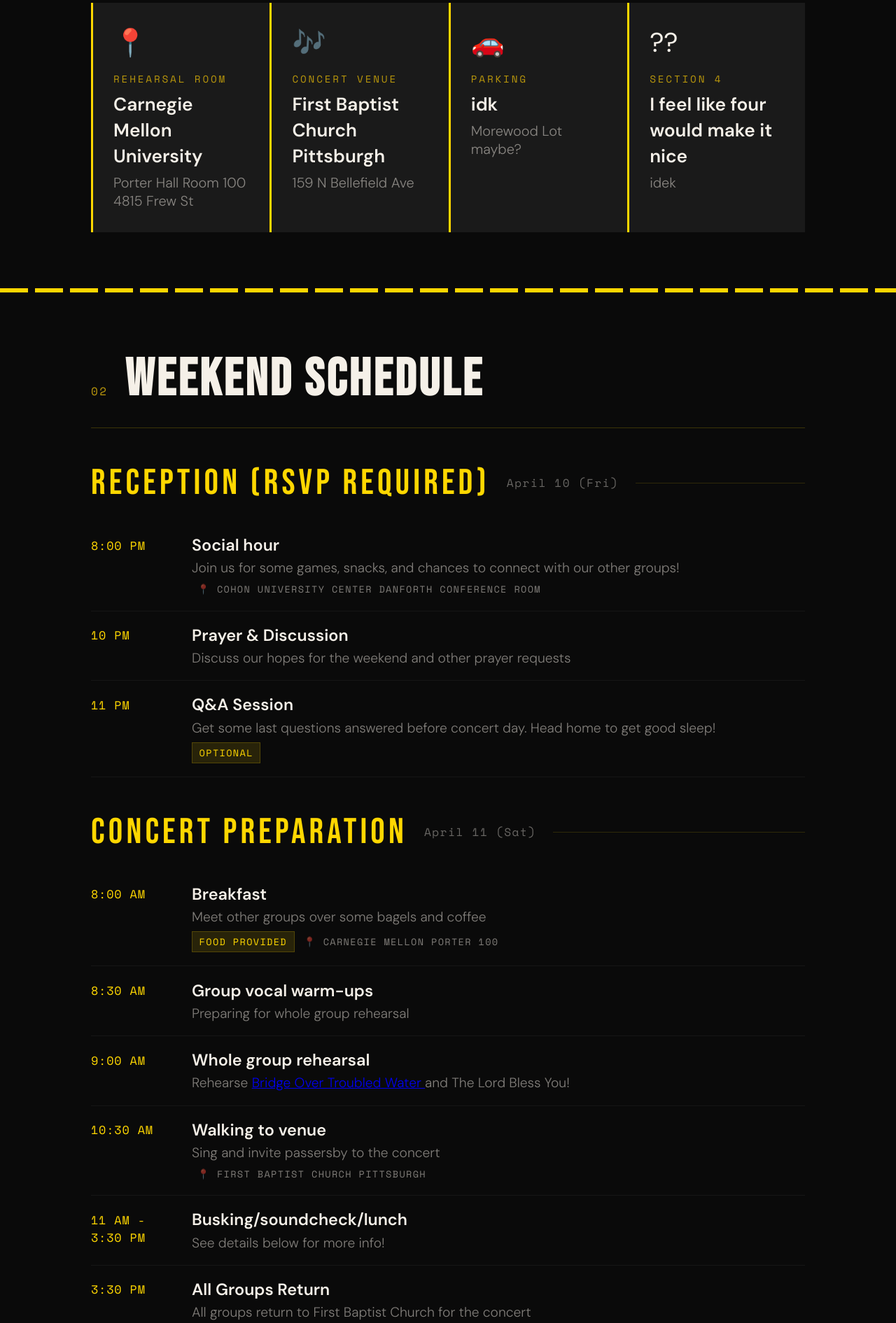
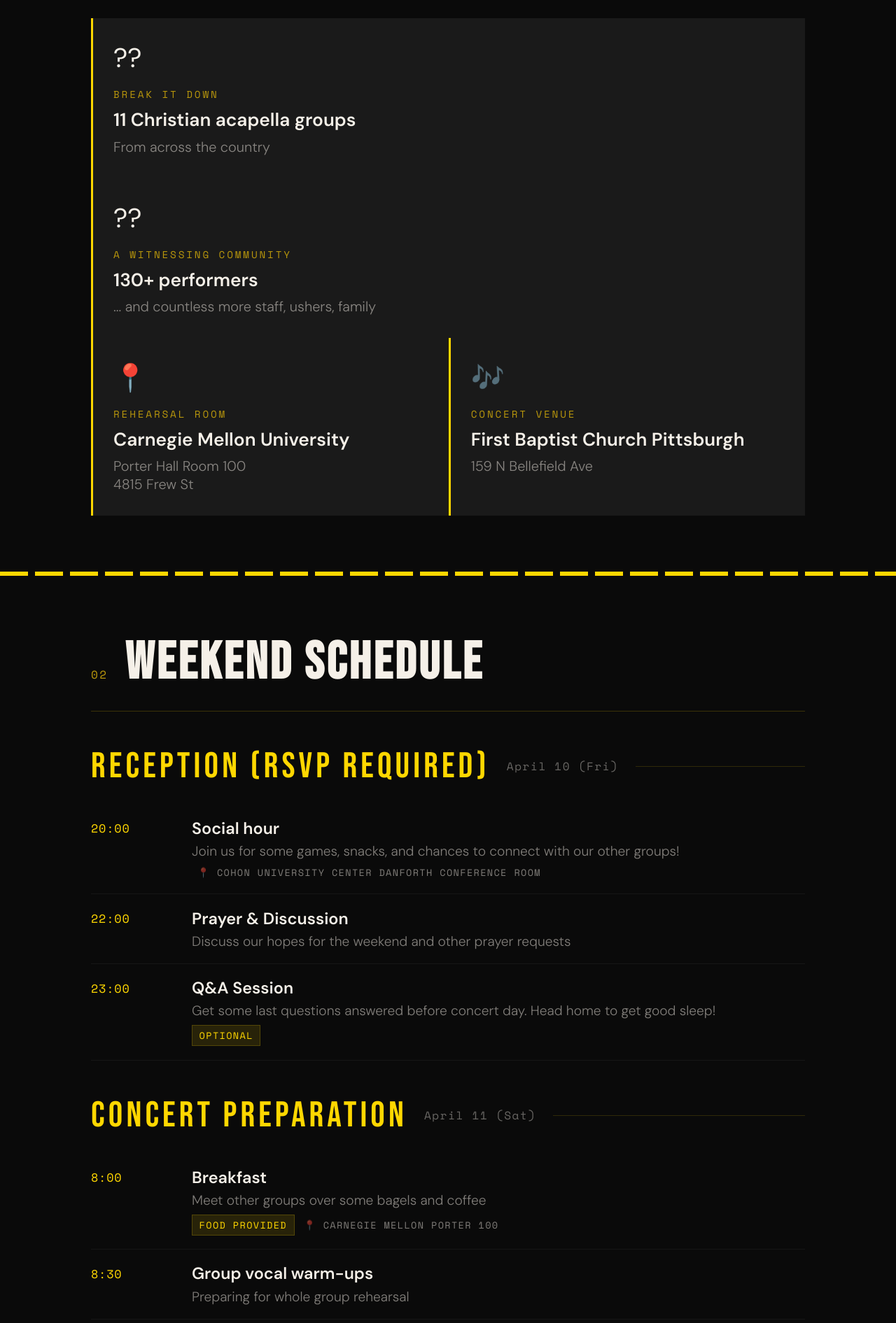
Before and after one commit to rachaelchung/bidsburgh, a plain HTML site: page index.html in a window 1280 px wide. Shown: the part 2798-4689 px from the top of the page at 70% size. Drawn offline with nearby package versions, Linux system fonts and the light colour scheme.

Commit message:
Revise event theme and update schedule format
Updated event details and schedule times to 24-hour format. Revised theme description for clarity.

```diff
--- a/index.html
+++ b/index.html
@@ -1315,7 +1315,7 @@ footer {
         <div style="font-family:'Space Mono',monospace; font-size:0.65rem; letter-spacing:0.2em; text-transform:uppercase; color:var(--yellow-dim); margin-bottom:1rem;">This Year's Theme</div>
         <h2 style="font-family:'Bebas Neue',sans-serif; font-size:clamp(2.5rem,5vw,4rem); letter-spacing:0.05em; color:var(--white); line-height:1; margin-bottom:1.5rem;">BRIDGE THE<br><span style="color:var(--yellow);">GAP</span></h2>
         <p style="font-size:0.95rem; color:rgba(245,240,232,0.55); font-weight:300; line-height:1.8; max-width:420px;">
-          This year's theme is all about what it means to truly be reconciled to God. Jesus bridges the gap for us so that we may live in eternal life with Him.
+          What does it mean to truly be reconciled to God? In His death and resurrection, Christ allows us to cross the divide of sin that separates us from God in His absence; he bridges the gap for us so that we may live in eternal life with Him.
         </p>
       </div>
 
@@ -1338,6 +1338,18 @@ footer {
       <span class="section-number">01</span>
       <h2 class="section-title">Event Info</h2>
     </div>
+    <div class="info-card">
+        <div class="info-card-icon">??</div>
+        <div class="info-card-label">Break it down</div>
+        <div class="info-card-value">11 Christian acapella groups</div>
+        <div class="info-card-sub">From across the country</div>
+      </div>
+    <div class="info-card">
+        <div class="info-card-icon">??</div>
+        <div class="info-card-label">A witnessing community</div>
+        <div class="info-card-value">130+ performers</div>
+        <div class="info-card-sub">... and countless more staff, ushers, family</div>
+      </div>
     <div class="info-grid reveal">
       <div class="info-card">
         <div class="info-card-icon">📍</div>
@@ -1351,18 +1363,7 @@ footer {
         <div class="info-card-value">First Baptist Church Pittsburgh</div>
         <div class="info-card-sub">159 N Bellefield Ave</div>
       </div>
-      <div class="info-card">
-        <div class="info-card-icon">🚗</div>
-        <div class="info-card-label">Parking</div>
-        <div class="info-card-value">idk</div>
-        <div class="info-card-sub">Morewood Lot maybe?</div>
-      </div>
-      <div class="info-card">
-        <div class="info-card-icon">??</div>
-        <div class="info-card-label">Section 4</div>
-        <div class="info-card-value">I feel like four would make it nice</div>
-        <div class="info-card-sub">idek</div>
-      </div>
+
     </div>
   </section>
 </div>
@@ -1386,7 +1387,7 @@ footer {
         <div class="schedule-line"></div>
       </div>
       <div class="schedule-item">
-        <span class="schedule-time">8:00 PM</span>
+        <span class="schedule-time">20:00</span>
         <div>
           <div class="schedule-event-title">Social hour</div>
           <div class="schedule-event-desc">Join us for some games, snacks, and chances to connect with our other groups!</div>
@@ -1394,14 +1395,14 @@ footer {
         </div>
       </div>
       <div class="schedule-item">
-        <span class="schedule-time">10 PM</span>
+        <span class="schedule-time">22:00</span>
         <div>
           <div class="schedule-event-title">Prayer & Discussion</div>
           <div class="schedule-event-desc">Discuss our hopes for the weekend and other prayer requests</div>
         </div>
       </div>
       <div class="schedule-item">
-        <span class="schedule-time">11 PM</span>
+        <span class="schedule-time">23:00</span>
         <div>
           <div class="schedule-event-title">Q&A Session</div>
           <div class="schedule-event-desc">Get some last questions answered before concert day. Head home to get good sleep!</div>
@@ -1418,7 +1419,7 @@ footer {
         <div class="schedule-line"></div>
       </div>
       <div class="schedule-item">
-        <span class="schedule-time">8:00 AM</span>
+        <span class="schedule-time">8:00</span>
         <div>
           <div class="schedule-event-title">Breakfast</div>
           <div class="schedule-event-desc">Meet other groups over some bagels and coffee</div>
@@ -1427,21 +1428,21 @@ footer {
         </div>
       </div>
       <div class="schedule-item">
-        <span class="schedule-time">8:30 AM</span>
+        <span class="schedule-time">8:30</span>
         <div>
           <div class="schedule-event-title">Group vocal warm-ups</div>
           <div class="schedule-event-desc">Preparing for whole group rehearsal</div>
         </div>
       </div>
       <div class="schedule-item">
-        <span class="schedule-time">9:00 AM</span>
+        <span class="schedule-time">9:00</span>
         <div>
           <div class="schedule-event-title">Whole group rehearsal</div>
           <div class="schedule-event-desc">Rehearse <a href="https://drive.google.com/drive/folders/1d4Qu5ErOCIi6wWOQt4A71Ty0SWTqiQju?usp=drive_link" target="_blank" rel="noopener noreferrer"> Bridge Over Troubled Water </a> and The Lord Bless You!</div>
         </div>
       </div>
       <div class="schedule-item">
-        <span class="schedule-time">10:30 AM</span>
+        <span class="schedule-time">10:30</span>
         <div>
           <div class="schedule-event-title">Walking to venue</div>
           <div class="schedule-event-desc">Sing and invite passersby to the concert</div>
@@ -1449,21 +1450,21 @@ footer {
         </div>
       </div>
       <div class="schedule-item">
-        <span class="schedule-time">11 AM - 3:30 PM</span>
+        <span class="schedule-time">11:00-15:30</span>
         <div>
           <div class="schedule-event-title">Busking/soundcheck/lunch</div>
           <div class="schedule-event-desc">See details below for more info!</div>
         </div>
       </div>
       <div class="schedule-item">
-        <span class="schedule-time">3:30 PM</span>
+        <span class="schedule-time">15:30</span>
         <div>
           <div class="schedule-event-title">All Groups Return</div>
           <div class="schedule-event-desc">All groups return to First Baptist Church for the concert</div>
         </div>
       </div>
       <div class="schedule-item">
-        <span class="schedule-time">4:30 PM</span>
+        <span class="schedule-time">16:30</span>
         <div>
           <div class="schedule-event-title"><strong>Concert Start!</strong></div>
           <div class="schedule-event-desc">Official start time of the concert</div>
@@ -1479,7 +1480,7 @@ footer {
         <div class="schedule-line"></div>
       </div>
       <div class="schedule-item">
-        <span class="schedule-time">7:30 PM</span>
+        <span class="schedule-time">19:30</span>
         <div>
           <div class="schedule-event-title">Dinner</div>
           <div class="schedule-event-desc">Explore Pittsburgh and feel free to grab dinner with some new friends!</div>
@@ -1487,7 +1488,7 @@ footer {
         </div>
       </div>
       <div class="schedule-item">
-        <span class="schedule-time">9:30 PM</span>
+        <span class="schedule-time">21:30</span>
         <div>
           <div class="schedule-event-title">KARAOKE</div>
           <div class="schedule-event-desc">Have some late night fun singing karaoke with your fellow acapella groups!</div>
```
